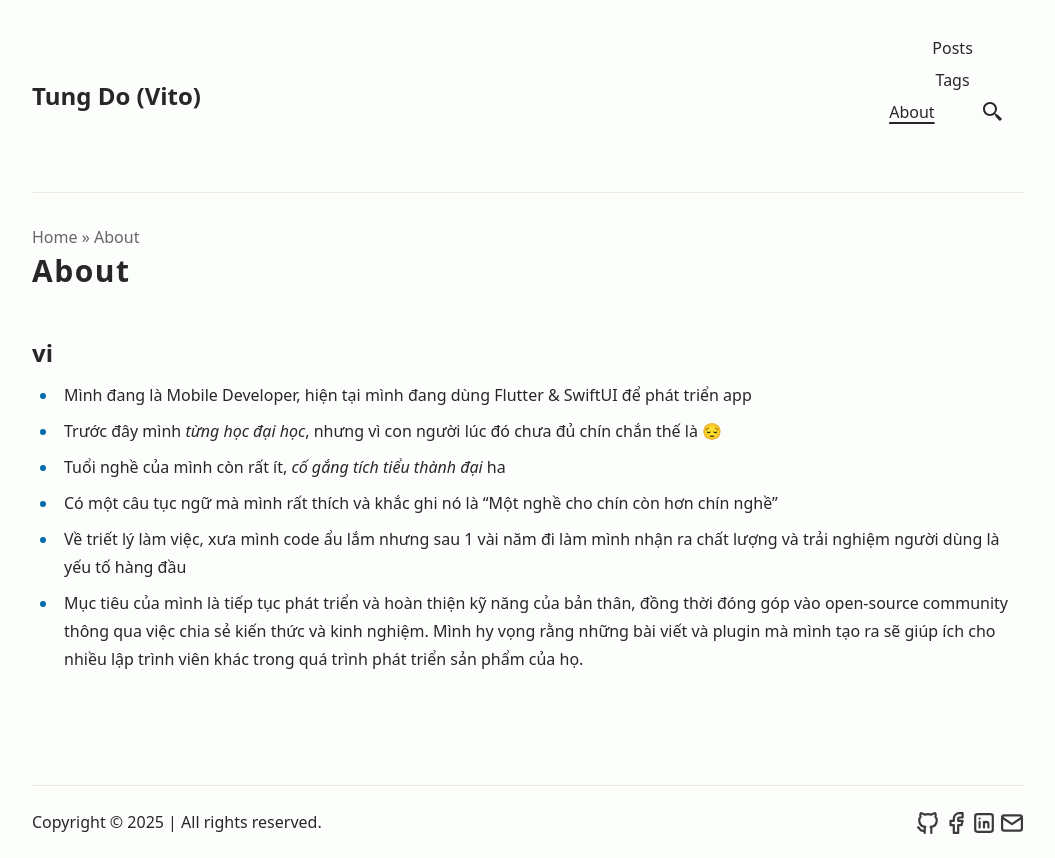
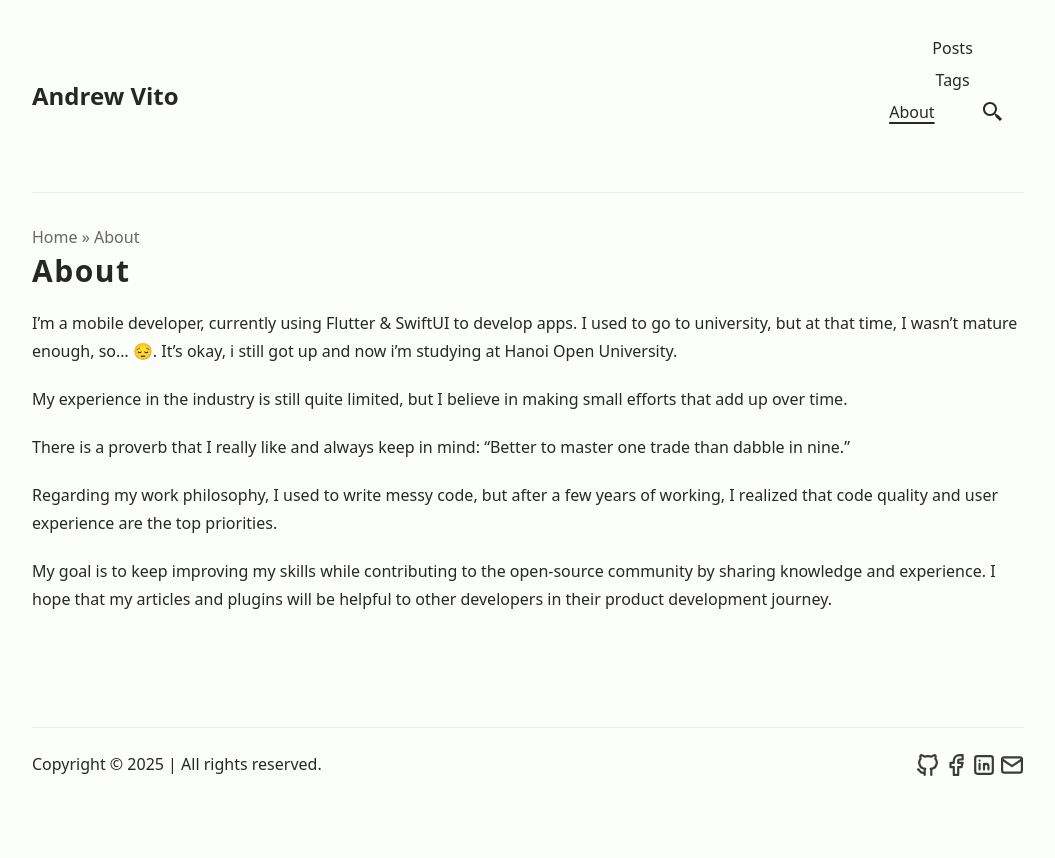
Before and after one commit to tungdevpro/tungdevpro.github.io, an Astro site: page /about in a window 1280 px wide. Shown: the whole page, without its empty margins (112-1167 px from the left). After the commit the page ends 800 px from the top, so only its background shows below. Built offline with nearby package versions, Linux system fonts and the light colour scheme; Astro itself is replaced by a stand-in of ours.

Commit message:
fix some bugs

```diff
--- a/src/config.ts
+++ b/src/config.ts
@@ -1,16 +1,16 @@
 import type { Site, SocialObjects } from "./types";
 
 export const SITE: Site = {
-  website: "https://tungdevpro.github.io", // replace this with your deployed domain
-  author: "Vito",
+  website: "https://tungdevpro.github.io",
+  author: "Andrew Vito",
   desc: "I often gossip and write around about things like technology and my life",
-  title: "Tung Do (Vito)",
+  title: "Andrew Vito",
   ogImage: "astropaper-og.jpg",
   lightAndDarkMode: false,
   postPerPage: 10,
   scheduledPostMargin: 15 * 60 * 1000, // 15 minutes
   quickIntroduceMySelf: `
-  Hey, I'm a Flutter Developer. I have 3 years experience in design application and also a year front-end website development.
+  Hey, I'm a Flutter Developer. I have 4 years experience in design application and also a year front-end website development.
   I enjoy working with Flutter and Rust and my plan is to become a
         senior in the next 2 - 4 years.
   `,
--- a/src/pages/about.md
+++ b/src/pages/about.md
@@ -3,11 +3,12 @@ layout: ../layouts/AboutLayout.astro
 title: "About"
 ---
 
-## vi
+I'm a mobile developer, currently using Flutter & SwiftUI to develop apps. I used to go to university, but at that time, I wasn’t mature enough, so... 😔. It's okay, i still got up and now i'm studying at Hanoi Open University.
 
-* Mình đang là Mobile Developer, hiện tại mình đang dùng Flutter & SwiftUI để phát triển app
-* Trước đây mình *từng học đại học*, nhưng vì con người lúc đó chưa đủ chín chắn thế là 😔
-* Tuổi nghề của mình còn rất ít, *cố gắng tích tiểu thành đại* ha
-* Có một câu tục ngữ mà mình rất thích và khắc ghi nó là "Một nghề cho chín còn hơn chín nghề"
-* Về triết lý làm việc, xưa mình code ẩu lắm nhưng sau 1 vài năm đi làm mình nhận ra chất lượng và trải nghiệm người dùng là yếu tố hàng đầu
-* Mục tiêu của mình là tiếp tục phát triển và hoàn thiện kỹ năng của bản thân, đồng thời đóng góp vào open-source community thông qua việc chia sẻ kiến thức và kinh nghiệm. Mình hy vọng rằng những bài viết và plugin mà mình tạo ra sẽ giúp ích cho nhiều lập trình viên khác trong quá trình phát triển sản phẩm của họ.
+My experience in the industry is still quite limited, but I believe in making small efforts that add up over time.
+
+There is a proverb that I really like and always keep in mind: "Better to master one trade than dabble in nine."
+
+Regarding my work philosophy, I used to write messy code, but after a few years of working, I realized that code quality and user experience are the top priorities.
+
+My goal is to keep improving my skills while contributing to the open-source community by sharing knowledge and experience. I hope that my articles and plugins will be helpful to other developers in their product development journey.
```
